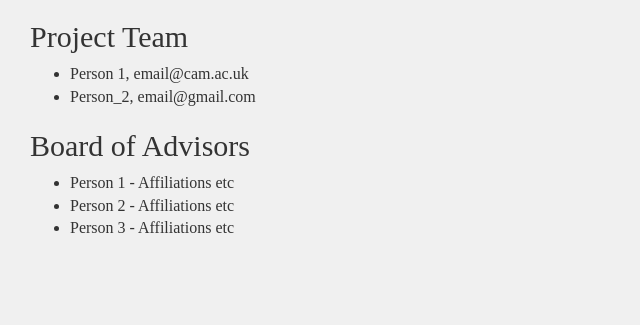
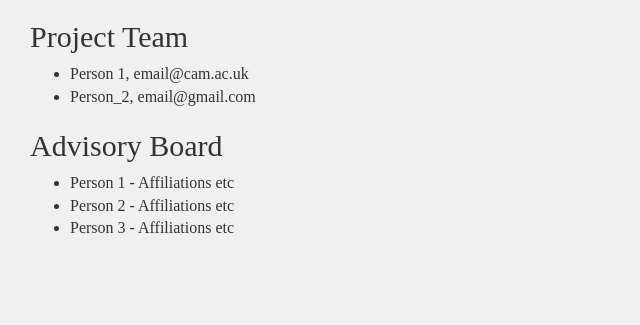
Before and after one commit to NyeJones/iiif-flask-tool, a Flask app: page /contact in a window 1280 px wide. Shown: the part 60-385 px from the top of the page, without its empty margins (0-640 px from the left). Run offline with Flask 3, Linux system fonts and the light colour scheme; some libraries are stand-ins or nearby versions.

Commit message:
small amendment to contact page

```diff
--- a/iiif_flask_app/iiif_app/templates/contact.html
+++ b/iiif_flask_app/iiif_app/templates/contact.html
@@ -12,7 +12,7 @@
 				<li>{{ item }}</li>
 				{% endfor %}
 			</ul>
-			<h2>Board of Advisors</h2>
+			<h2>Advisory Board</h2>
 			<!-- Loop through data imported from config file, add to page -->
 			<ul class="contact-list">
 				{% for item in ad_board_data %}
```
